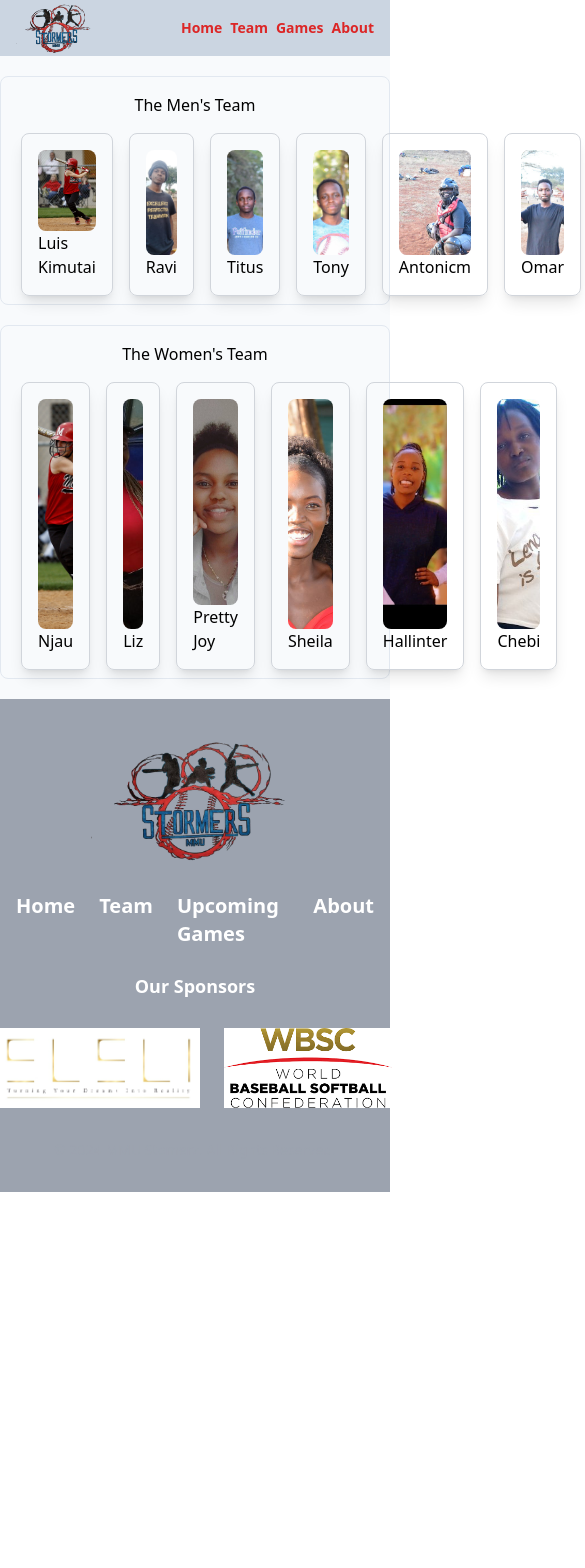
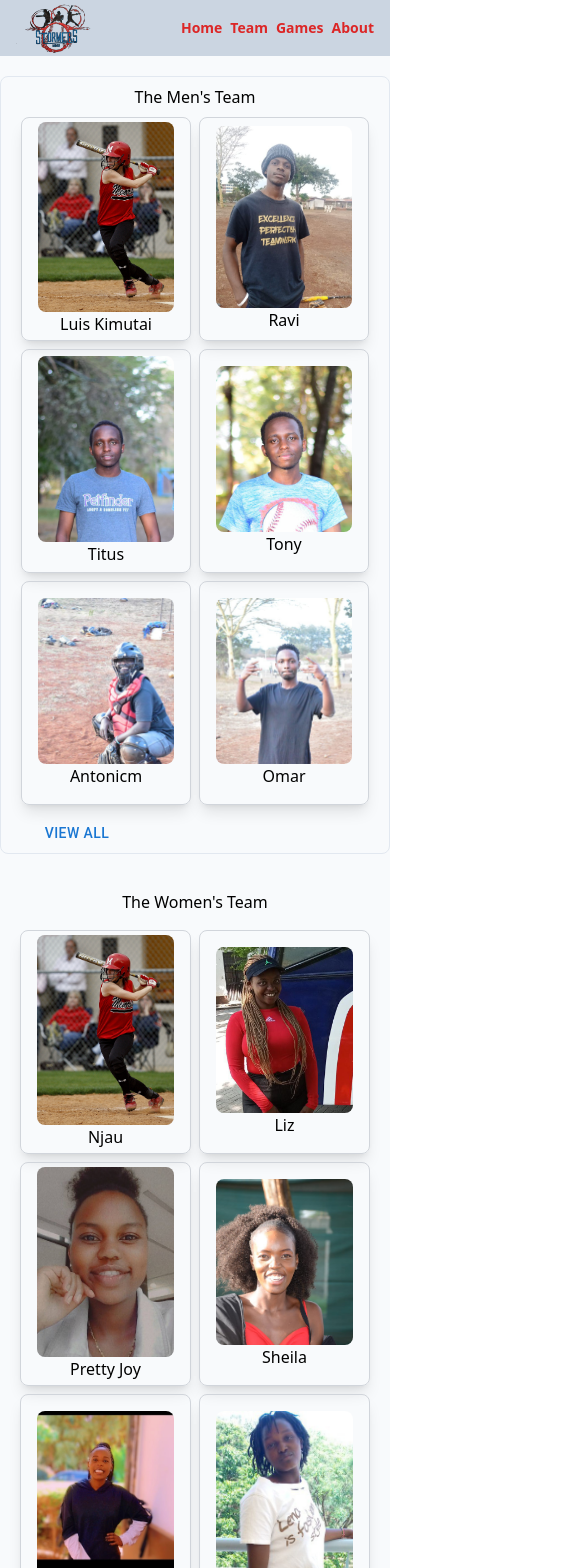
Before and after one commit to Eleli-Ayub/mmu_softball, a React (Vite) app: page /Team in a window 390 px wide. Shown: the top 1568 px of the page, 585 px wide, since content can reach past the window. Before the commit the page ends 1192 px from the top, so only its background shows below. Built offline with nearby package versions, Linux system fonts and the light colour scheme.

Commit message:
mobile responsiveness home page and teams

```diff
--- a/src/Components/footer.tsx
+++ b/src/Components/footer.tsx
@@ -5,37 +5,37 @@ import Spon2 from "../Assets/wbsc.png";
 
 const Footer: React.FC = () => {
   return (
-    <footer className="bg-gray-400 text-white w-full py-8">
-      <div className="max-w-7xl mx-auto px-4 flex flex-col md:flex-row justify-between items-center space-y-6 md:space-y-0">
+    <footer className="bg-gray-400 text-white w-full md:py-8">
+      <div className="max-w-7xl mx-auto px-4 flex flex-col md:flex-row justify-between items-center space-y-3 md:space-y-0">
 
 
-        <div className="w-full md:w-auto flex justify-center md:justify-start ">
-          <img src={Logo} alt="Logo" className="w-52" />
+        <div className="w-full hidden md:block md:w-auto justify-center md:justify-start ">
+          <img src={Logo} alt="Logo" className="w-32 md:w-52" />
         </div>
 
 
         <div className="flex flex-col items-center md:items-start">
           <div className="flex space-x-6 font-bold text-xl">
-            <a href="/" className="hover:text-red-400">Home</a>
-            <a href="/Team" className="hover:text-red-400">Team</a>
-            <a href="/Game" className="hover:text-red-400">Upcoming Games</a>
-            <a href="/About" className="hover:text-red-400">About</a>
+            <a href="/" className="hover:text-red-400 text-sm md:text-xl ">Home</a>
+            <a href="/Team" className="hover:text-red-400 text-sm md:text-xl ">Team</a>
+            <a href="/Game" className="hover:text-red-400 text-sm md:text-xl ">Games</a>
+            <a href="/About" className="hover:text-red-400 text-sm md:text-xl ">About</a>
           </div>
         </div>
 
 
         <div className="text-center md:text-left">
           <h2 className="text-lg font-bold text-center">Our Sponsors</h2>
-          <div className="flex justify-center md:justify-start space-x-6 mt-7">
-            <img src={Spon1} alt="Sponsor 1" className="h-20 " />
-            <img src={Spon2} alt="Sponsor 2" className="h-20" />
+          <div className="flex justify-center md:justify-start space-x-2 md:space-x-6 mt-7">
+            <img src={Spon1} alt="Sponsor 1" className="h-10 md:h-20 " />
+            <img src={Spon2} alt="Sponsor 2" className="h-10 md:h-20" />
             {/* <img src="/path/to/sponsor3.png" alt="Sponsor 3" className="h-12" /> */}
           </div>
         </div>
       </div>
 
 
-      <div className="text-center text-sm text-gray-400 mt-8">
+      <div className="text-center text-xs md:text-sm text-gray-100 mt-2 md:mt-8">
         &copy; {new Date().getFullYear()} MMU Stomerz. All Rights Reserved.
       </div>
     </footer>
--- a/src/Pages/Home/assCaptain.tsx
+++ b/src/Pages/Home/assCaptain.tsx
@@ -5,38 +5,38 @@ import Ass3 from '../../Assets/Players/Anto.jpg'
 const AssCaptainsSection:React.FC = () => {
   return (
     <div className=" flex flex-col h-full w-full max-w-7xl mx-auto mb-3">
-      <p className="text-center text-4xl font-bold text-slate-700 pb-4">Assistant Captains</p>
-      <div className="flex h-full w-full justify-center gap-24 py-10 px-5">
+      <p className="text-center text-2xl md:text-4xl font-bold text-slate-700 pb-2 md:pb-4">Assistant Captains</p>
+      <div className="flex flex-wrap md:flex-nowrap h-full w-full justify-between space-y-5 md:space-y-0 gap-2 md:gap-14 py-5 md:py-10 px-5">
         <div>
         <img
-        className="h-80 w-80 object-cover rounded-2xl shadow-gray-100 "
+        className="md:h-80 h-56 w-80 object-cover rounded-2xl shadow-gray-100 "
         src={Ass1} alt="Eleli"
         />
-      <p className="">
+      <p className="sm:text-sm">
           Name: <strong className="italic"> Lilian Nakeel </strong> <br/>
-          Role: Head Mens Team
+          {/* Role: Head Mens Team */}
 
         </p>
      </div>
         <div>
         <img
-        className="h-80  w-96 rounded-2xl shadow-gray-100"
+        className="md:h-80 h-56 w-80 rounded-2xl shadow-gray-100"
         src={Ass2} alt="miriam"
         />
           <p>
           Name: <strong className="italic">Natasha Kedo </strong> <br/>
-          Role: Head Mens Team
+          {/* Role: Head Mens Team */}
 
         </p>
         </div>
         <div>
         <img
-        className="h-80  w-96 rounded-2xl shadow-gray-100"
+        className="md:h-80  w-80 rounded-2xl shadow-gray-100"
         src={Ass3} alt="miriam"
         />
           <p>
           Name: <strong className="italic">Antonicsm </strong> <br/>
-          Role: Head Mens Team
+          {/* Role: Head Mens Team */}
 
         </p>
         </div>
--- a/src/Pages/Home/captainsSection.tsx
+++ b/src/Pages/Home/captainsSection.tsx
@@ -3,28 +3,28 @@ import Ass from '../../Assets/Players/Mirriam.jpg';
 
 const CaptainsSection:React.FC = () => {
   return (
-    <div className=" flex flex-col h-full w-full max-w-7xl mx-auto mb-3">
-      <p className="text-center text-4xl font-bold text-slate-700 pb-4">Head Captains</p>
-      <div className="flex h-full w-full justify-center gap-36 py-10 px-5">
-        <div>
+    <div className=" flex flex-col h-full w-full max-w-7xl mx-auto mb-1 md:mb-3">
+      <p className="text-center text-2xl md:text-4xl font-bold text-slate-700 pb-2 md:pb-4">Head Captains</p>
+      <div className="flex flex-col md:flex-row space-y-5 md:space-y-0 h-full w-full justify-between py-10 px-5">
+        <div className="">
         <img
-        className="h-80 w-96 rounded-2xl shadow-gray-100 "
+        className="-80 w-96 rounded-2xl shadow-gray-100 "
         src={Cap} alt="Eleli"
         />
-      <p className="">
-          Name: <strong className="italic"> Eleli Ayub </strong> <br/>
-          Role: Head Mens Team
+      <p className="sm:text-sm">
+          Name: <strong className="italic sm:text-sm"> Eleli Ayub </strong> <br/>
+          Role: Head Men's Team
 
         </p>
      </div>
         <div>
         <img
-        className="h-80  w-96 rounded-2xl shadow-gray-100"
+        className="h-80 w-96 rounded-2xl shadow-gray-100"
         src={Ass} alt="miriam"
         />
           <p>
-          Name: <strong className="italic">Miriam Edung </strong> <br/>
-          Role: Head Mens Team
+          Name: <strong className="italic sm:text-sm">Miriam Edung </strong> <br/>
+          Role: Head Women's Team
 
         </p>
         </div>
--- a/src/Pages/Home/heroSection.tsx
+++ b/src/Pages/Home/heroSection.tsx
@@ -11,17 +11,17 @@ import { ArrowLongRightIcon } from '@heroicons/react/24/solid'
 const Hero:React.FC = () => {
   return (
 
-    <div className="bg-slate-100 w-full h-full pt-10 md:pt-20 mt-1">
+    <div className="bg-slate-100 w-full h-full pt-1 md:pt-20 mt-1">
       <div className="max-w-7xl mx-auto w-full">
 
-    <div className="flex">
-      <div className="flex  text-4xl h-screen w-full">
+    <div className="flex ">
+      <div className=" hidden md:block text-4xl md:h-screen w-full">
           <img className=" h-fit w-fit md:w-full  object-cover p-0 md:p-5"
           src={Batting} alt="banner" />
       </div>
-      <div className="align-middle text-center ml-5 md:ml-10 md:w-full p">
-        <p className="text-xl md:text-4xl text-red-600 pt-32">MMU STOMERZ</p>
-        <p className="text-sm">(Baseball 5 and softball team) <br/> <span className="italic">
+      <div className=" md:align-middle text-center ml-5 md:ml-10 w-full p">
+        <p className="text-sm md:text-4xl text-red-600 pt-32">MMU STOMERZ</p>
+        <p className="text-xs ">(Baseball 5 and softball team) <br/> <span className="italic">
         MMU Stomerz is a team, comprised of both male and females, <br/>
         each totaling to a team that represents the Multimedia University <br/>
         of Kenya in the WBSC competitions nationally. Stomerz participate <br/>
@@ -29,9 +29,9 @@ const Hero:React.FC = () => {
         level. </span>
         </p>
 
-        <button className="rounded-lg m-10 bg-blue-800 md:w-40 h-10 text-white font-bold flex justify-between items-center text-start px-3 hover:bg-red-600">
+        <button className="rounded-lg m-10 bg-blue-800 w-32 md:w-40 h-10 sm:text-sm text-white font-bold flex justify-between items-center md:px-3 px-1 hover:bg-red-600">
           Explore more
-          <ArrowLongRightIcon className="h-8 w-8"/>
+          <ArrowLongRightIcon className="md:h-8 h-4 w-4 md:w-8"/>
         </button>
 
       </div>
--- a/src/Pages/Home/organSection.tsx
+++ b/src/Pages/Home/organSection.tsx
@@ -4,22 +4,22 @@ const OrganSection:React.FC = () => {
   return (
     <div className="h-full w-full max-w-7xl  flex justify-center py-10">
       <div>
-      <p className="text-center text-4xl text-slate-700 font-bold mb-10">Organization and Leadership</p>
-      <div className="flex gap-10 ">
+      <p className="text-center md:text-4xl text-2xl text-slate-700 font-bold mb-5 md:mb-10">Organization and Leadership</p>
+      <div className="flex gap-4 md:gap-10  ">
 
         <div className="w-1/2 flex flex-col items-start justify-start  ">
-        <p className=" font-bold text-slate-700 text-2xl mb-2">Head Coach</p>
-        <img className="rounded-full h-96 w-fit "
+        <p className=" font-bold text-slate-700 md:text-2xl text-xl mb-2">Head Coach</p>
+        <img className="rounded-full md:h-96 w-fit "
         src={Coach} alt="coach" />
       </div>
 
       <div className="w-1/2 flex justify-start py-10 ">
-        <p className="gap-y-1 flex flex-col">
+        <p className="gap-y-1 sm:text-sm flex flex-col">
          <strong className="italic"> Name: </strong>
           Frank Karugu <br/>
-          <strong className="italic">Title</strong>  Head Coach <br/>
-          <strong className="italic">Profile</strong>
-          Mr. Frank Karugu is the h2ad coach of both teams <span className="font-bold">(Baseball5 and
+          <strong className="italic sm:text-sm">Title</strong>  Head Coach <br/>
+          <strong className="italic sm:text-sm">Profile</strong>
+          Mr. Frank Karugu is the head coach of both teams <span className="font-bold">(Baseball5 and
           Softball) </span> He is in charge or recruiting, training, and preparing the team <br/>
           for upcoming fixtures.
           Mr. Frank also holds other titles such as; Head of games and sports in <br/>
--- a/src/Pages/team.tsx
+++ b/src/Pages/team.tsx
@@ -21,13 +21,13 @@ const Team:React.FC = () => {
 
     <div className="h-full w-full max-w-7xl mx-auto  ">
 
-        <div className="border   border-slate-200 rounded-lg mt-5 mb-5  ">
-          <p className="text-center py-4">The Men's Team</p>
-          <div className="flex flex-row  px-5 h-fit pb-2 w-full space-x-4">
+        <div className="border border-slate-200 rounded-lg mt-5 mb-5  ">
+          <p className="text-center py-2 md:py-4">The Men's Team</p>
+          <div className="grid grid-cols-2 gap-2 px-5 h-fit w-full md:gap-3 md:grid-cols-6 ">
 
             {Mplayers.map((mplayer) => (
               <div key={mplayer.id}
-                  className="h-66 w-56 p-4  flex flex-col border border-gray-300 rounded-lg shadow-lg items-center justify-center">
+                  className="md:h-66 h-56 md:w-52 w-46 p-4  flex flex-col border border-gray-300 rounded-lg shadow-lg items-center justify-center">
                   <img
                   src={mplayer.image}
                   alt="MalePlayer"
@@ -41,12 +41,12 @@ const Team:React.FC = () => {
           </div>
          </div>
 
-         <div className="border   border-slate-200 rounded-lg mb-5  ">
+         <div className="borderborder-slate-200 rounded-lg mb-5  ">
          <p className="text-center py-4">The Women's Team</p>
-          <div className="flex flex-row  px-5 pb-2 w-full space-x-4">
+          <div className="grid grid-cols-2 gap-2 px-5 h-fit w-full md:gap-3 md:grid-cols-6">
             {Fplayers.map((fplayer) => (
               <div key={fplayer.id}
-              className="h-72 w-72 p-4 flex flex-col border border-gray-300 rounded-lg shadow-lg items-center justify-center">
+              className="md:h-66 h-56 md:w-52 w-46 p-4 flex flex-col border border-gray-300 rounded-lg shadow-lg items-center justify-center">
                 <img
                 src={fplayer.image}
                 alt="FemalePLayer"
```
